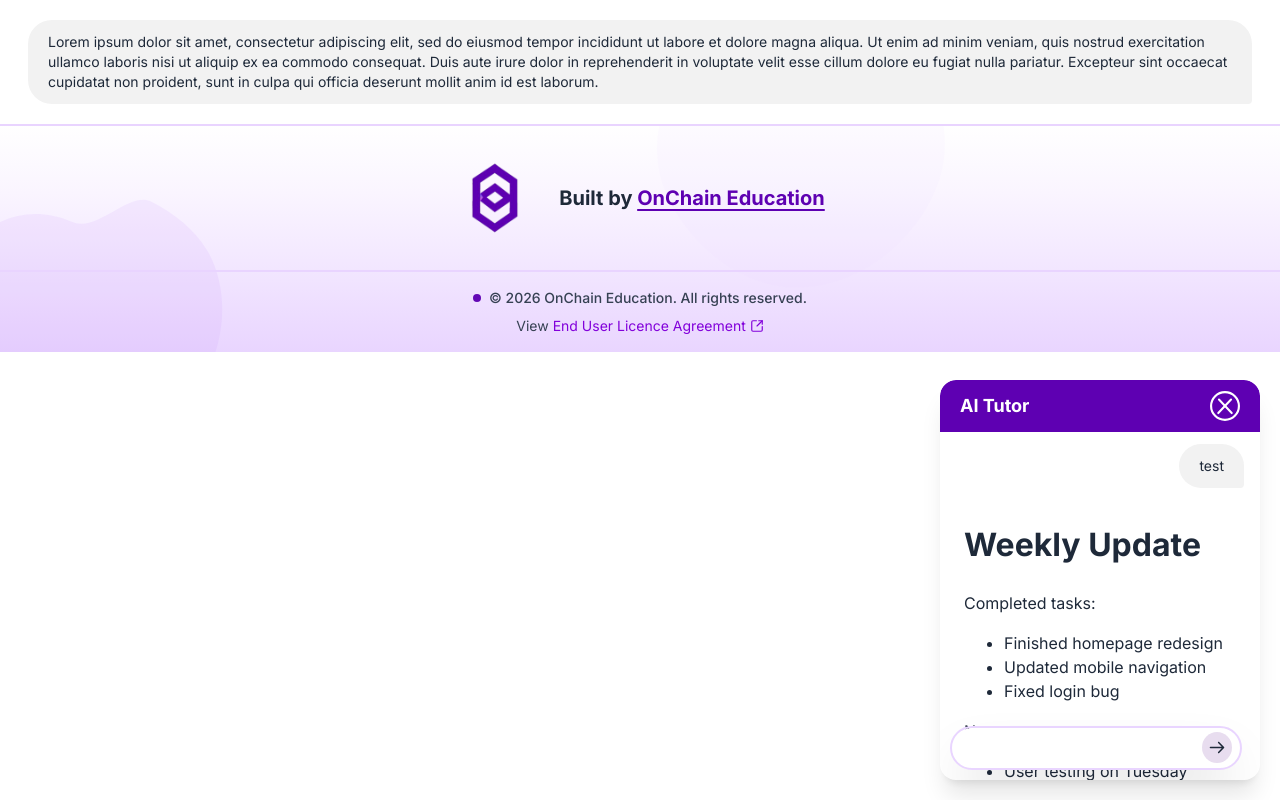
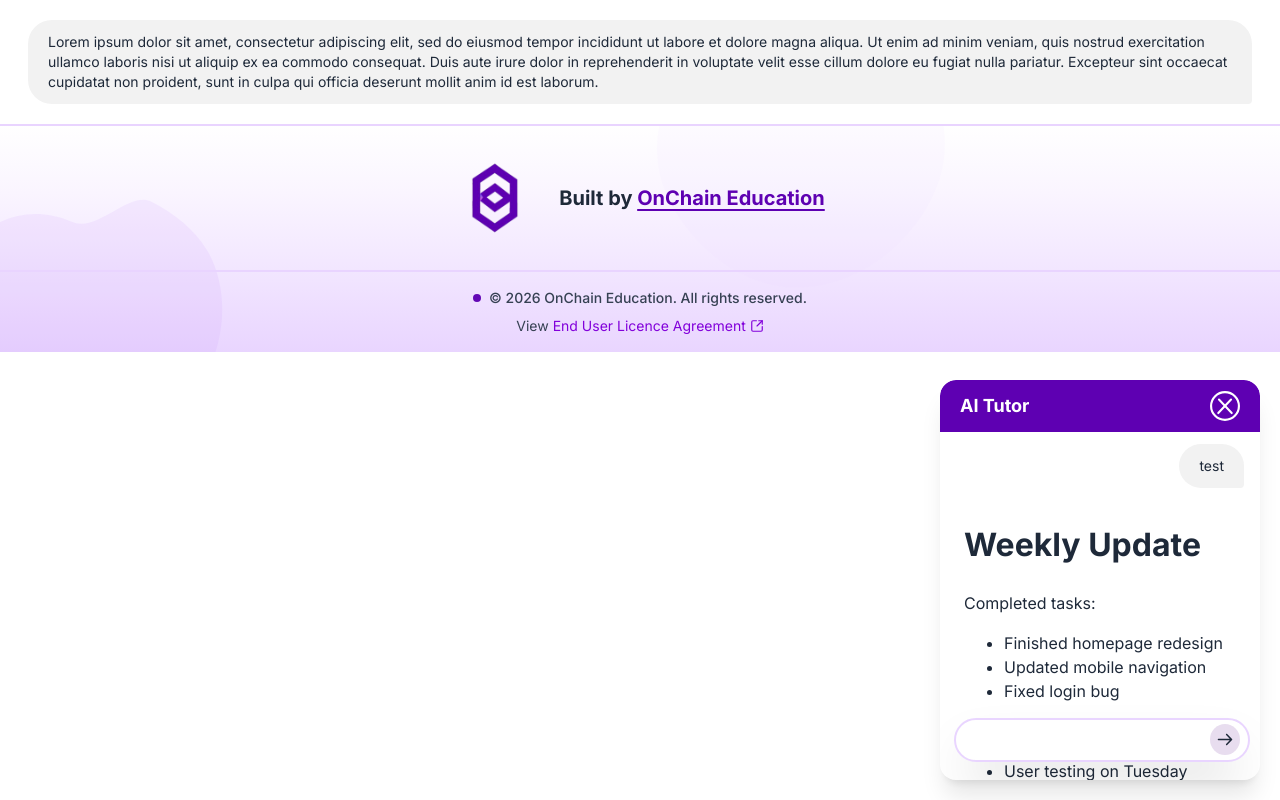
Before and after one commit to UoaWDCC/oce, a Next.js app: page /test in a window 1280 px wide. Both pictures are taken after a click on the element 1218 px from the left and 738 px from the top of the page. Built offline with nearby package versions, Linux system fonts and the light colour scheme; a web font is replaced by a local one.

Commit message:
refactor: change chatInput to use flexbox

```diff
--- a/src/components/chatbot/chatInput.tsx
+++ b/src/components/chatbot/chatInput.tsx
@@ -17,10 +17,11 @@ export default function ChatInput({
   }
 
   return (
-    <div className="w-full h-8 px-3 mb-6 z-30">
-      <div className="shadow-2xl rounded-full h-10 outline-2 outline-[#e9d5ff] flex items-center bg-white">
+    <div className="w-full mb-3 pl-4 z-30 flex pr-1">
+      <div className="shadow-2xl rounded-full min-h-10 outline-2 outline-[#e9d5ff] flex items-center bg-white w-full px-0 pl-5">
+        {/* TODO: change to a textarea */}
         <input
-          className="text-sm flex-1 h-full pr-3 pl-4 min-w-0"
+          className="text-sm flex-1 min-w-0 outline-none"
           ref={inputRef}
           value={inputValue}
           onChange={updateInputValue}
@@ -28,7 +29,6 @@ export default function ChatInput({
             if (e.key === "Enter") {
               setInputValue("");
               submitMessage({ type: "user", message: inputRef.current!.value });
-              //TODO: enable scroll to bottom of page when new message is sent
             }
           }}
         />
```
